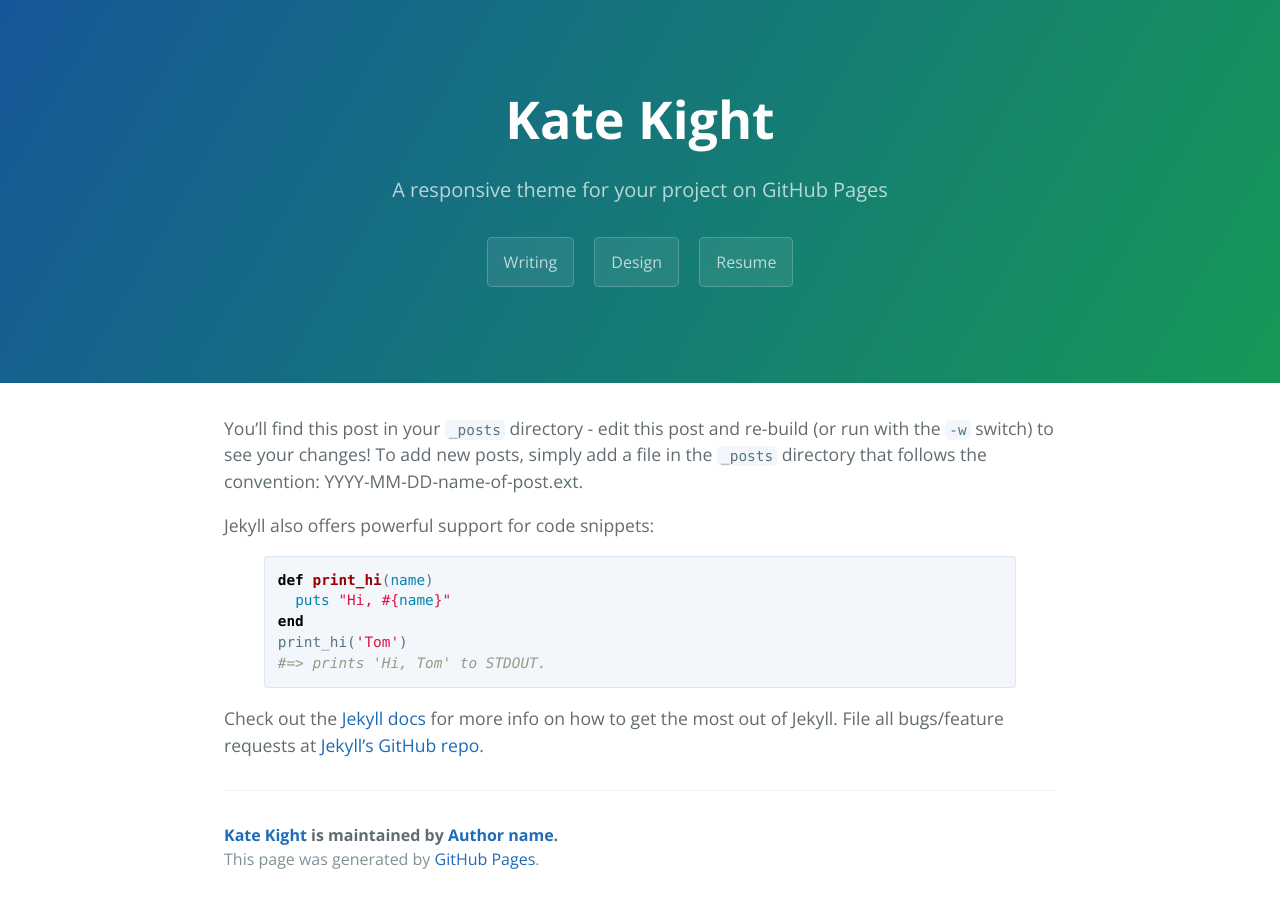
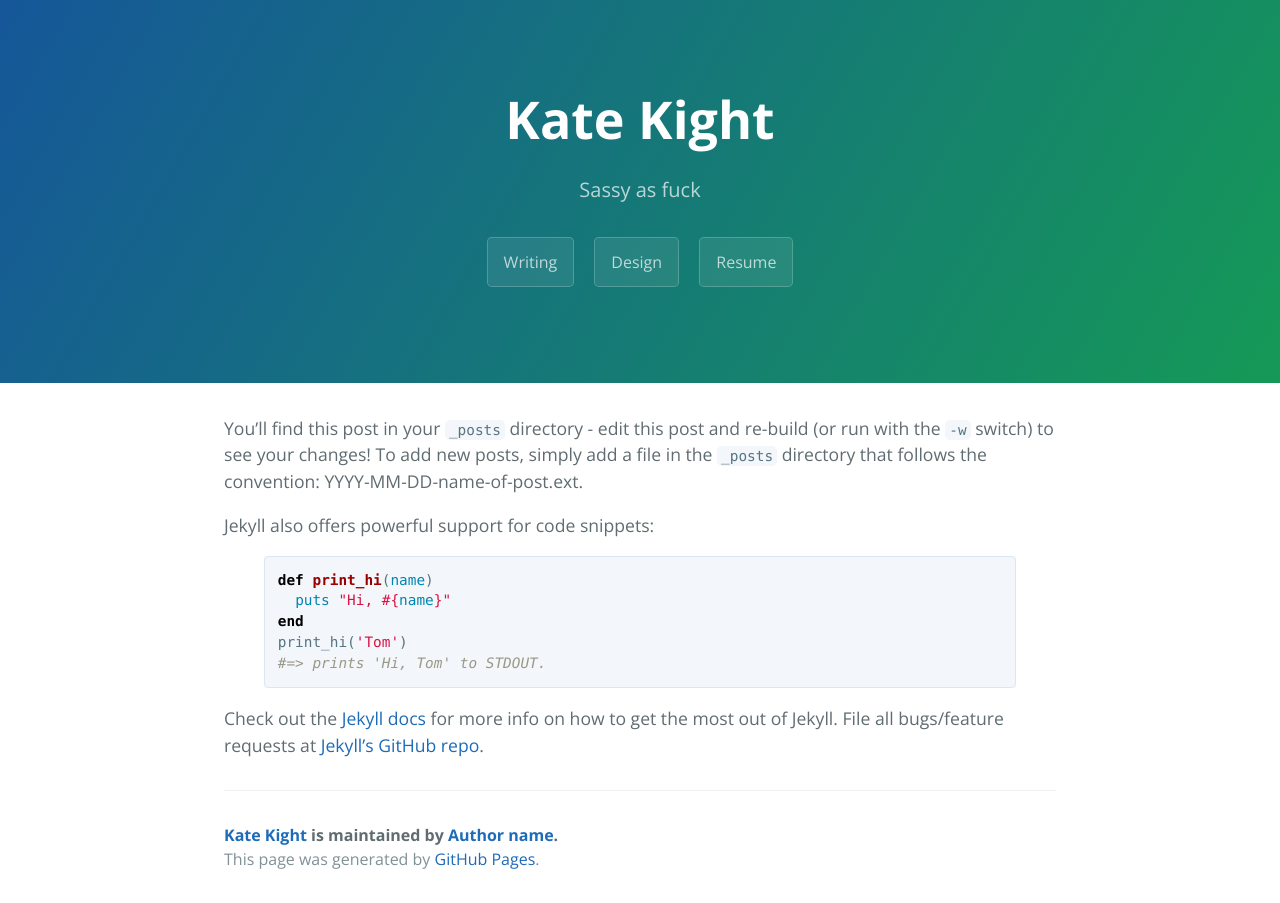
Before and after one commit to Flyakight/flyakight.github.io, a Jekyll site: the page built from _posts/2016-02-12-sample-content.markdown, in a window 1280 px wide. Built offline with Jekyll 4.4.1, drawn with Linux system fonts in a browser that asks for light colours.

Commit message:
Update _config.yml

```diff
--- a/_config.yml
+++ b/_config.yml
@@ -1,6 +1,6 @@
 # Setup
 title:        Kate Kight
-tagline:      A responsive theme for your project on GitHub Pages
+tagline:      Sassy as fuck
 baseurl:      ""
 paginate:     1
 
```
